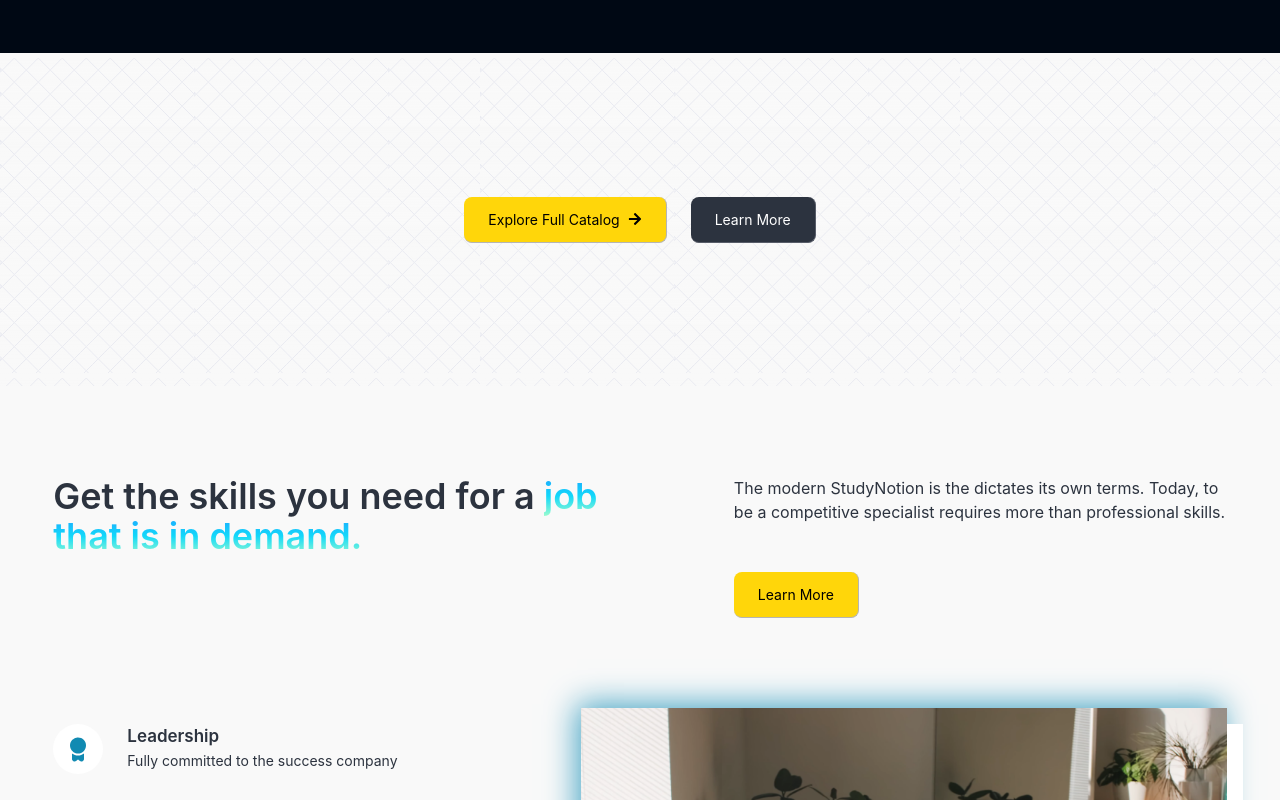
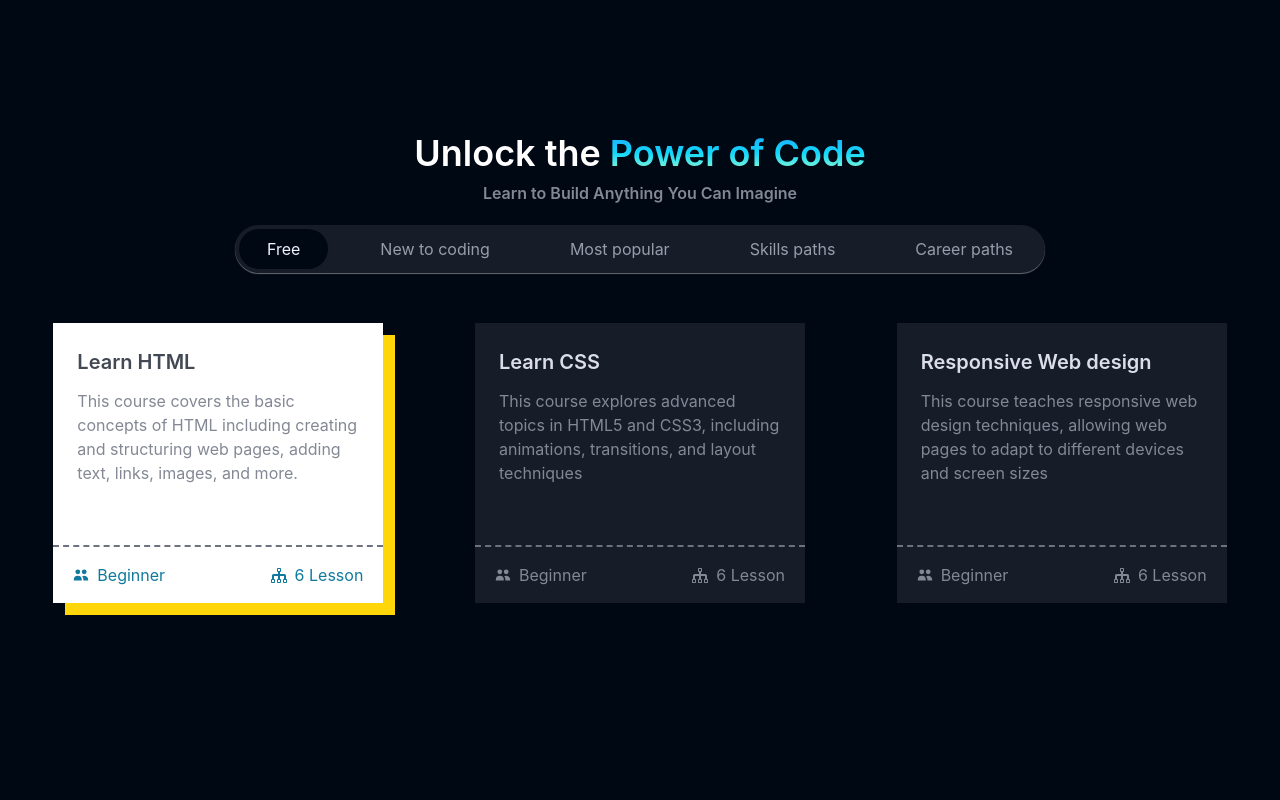
Before and after one commit to Akshay7016/StudyWeb-frontend, a React (Create React App) app: page / in a window 1280 px wide. Shown: the part 1360-2160 px from the top of the page. Built offline with nearby package versions, Linux system fonts and the light colour scheme.

Commit message:
SEction 1 updated

```diff
--- a/src/components/CTAButton.js
+++ b/src/components/core/homepage/Button.js
@@ -1,7 +1,7 @@
 import React from 'react'
 import { Link } from 'react-router-dom'
 
-const CTAButton = ({ children, active, linkTo }) => {
+const Button = ({ children, active, linkTo }) => {
     return (
         <Link to={linkTo}>
             <div className={`py-3 px-6 text-[14px] rounded-lg ${active ? "bg-yellow-50 text-black border-b-[1px] border-r-[1px] border-pure-greys-100" : "bg-richblack-700 text-white border-b-[1px] border-r-[1px] border-richblack-500"} hover:scale-95 hover:border-none transition-all duration-200`}>
@@ -11,4 +11,4 @@ const CTAButton = ({ children, active, linkTo }) => {
     )
 }
 
-export default CTAButton
+export default Button
--- a/src/components/CodeBlocks.js
+++ b/src/components/core/homepage/CodeBlocks.js
@@ -2,7 +2,7 @@ import React from 'react';
 import { FaArrowRight } from 'react-icons/fa';
 import { TypeAnimation } from 'react-type-animation';
 
-import CTAButton from './CTAButton';
+import Button from './Button';
 
 const CodeBlocks = ({
     flexDirection,
@@ -22,16 +22,16 @@ const CodeBlocks = ({
                     {subHeading}
                 </div>
                 <div className='flex gap-6'>
-                    <CTAButton active={true} linkTo="/signup">
+                    <Button active={true} linkTo="/signup">
                         <div className='flex gap-2 items-center'>
                             {ctabtn1}
                             <FaArrowRight />
                         </div>
-                    </CTAButton>
+                    </Button>
 
-                    <CTAButton linkTo="/signup">
+                    <Button linkTo="/signup">
                         {ctabtn2}
-                    </CTAButton>
+                    </Button>
                 </div>
             </div>
 
--- /dev/null
+++ b/src/components/core/homepage/CourseCard.js
@@ -0,0 +1,47 @@
+import React from 'react'
+
+import { HiUsers } from 'react-icons/hi';
+import { ImTree } from 'react-icons/im';
+
+const CourseCard = ({ course, currentCard, setCurrentCard }) => {
+    const { heading, description, level, lessonNumber } = course;
+
+    return (
+        <div className='relative mb-[200px] w-[330px] h-[280px]'>
+
+            {
+                currentCard === heading &&
+                <div className='w-full h-full absolute z-[5] top-3 left-3 bg-yellow-50'></div>
+            }
+
+            <div
+                className={`w-full h-full relative z-[10] cursor-pointer ${currentCard === heading ? "bg-white" : "bg-richblack-800"}`}
+                onClick={() => setCurrentCard(heading)}
+            >
+                <div className='flex flex-col gap-3 p-6 h-[80%] border-b-2 border-dashed border-richblack-400'>
+                    <div className={`font-semibold text-[20px] font-inter ${currentCard === heading ? "text-richblack-600" : "text-richblack-25"}`}>
+                        {heading}
+                    </div>
+
+                    <div className='font-normal text-richblack-300'>
+                        {description}
+                    </div>
+                </div>
+
+                <div className={`h-[20%] px-5 flex justify-between ${currentCard === heading ? "text-blue-300" : "text-richblack-300"}`}>
+                    <div className='flex gap-2 items-center'>
+                        <HiUsers />
+                        {level}
+                    </div>
+
+                    <div className='flex gap-2 items-center'>
+                        <ImTree />
+                        {lessonNumber} Lesson
+                    </div>
+                </div>
+            </div>
+        </div>
+    )
+}
+
+export default CourseCard;
--- /dev/null
+++ b/src/components/core/homepage/ExploreMore.js
@@ -0,0 +1,73 @@
+import React, { useState } from 'react';
+
+import HighlightText from './HighlightText';
+import { HomePageExplore } from "../../../data/homepage-explore";
+import CourseCard from './CourseCard';
+
+const tabsName = [
+    "Free",
+    "New to coding",
+    "Most popular",
+    "Skills paths",
+    "Career paths"
+];
+
+const ExploreMore = () => {
+    const [currentTab, setCurrentTab] = useState(tabsName[0]);
+    const [courses, setCourses] = useState(HomePageExplore[0].courses);
+    const [currentCard, setCurrentCard] = useState(HomePageExplore[0].courses[0].heading);
+
+    const setMyCards = (value) => {
+        setCurrentTab(value);
+        const result = HomePageExplore.filter((course) => course.tag === value);
+        setCourses(result[0].courses);
+        setCurrentCard(result[0].courses[0].heading);
+    };
+
+    return (
+        <div className='w-full mt-20'>
+            <div className='text-4xl font-semibold text-center'>
+                Unlock the <HighlightText text="Power of Code" />
+            </div>
+
+            <div className='mt-[8px] text-richblack-300 text-center font-semibold'>
+                Learn to Build Anything You Can Imagine
+            </div>
+
+            <div className='w-fit mx-auto mt-5 mb-[50px] flex items-center gap-6 bg-richblack-800 rounded-full p-1 shadow-[0_1px_1px_rgba(255,255,255,0.4)]'>
+                {
+                    tabsName.map((tab, index) => {
+                        return (
+                            <div
+                                key={index}
+                                className={`
+                                    ${currentTab === tab ? "bg-richblack-900 text-richblack-5" : "text-richblack-200"} rounded-full transition-all duration-200 cursor-pointer hover:bg-richblack-900 hover:text-richblack-5 py-2 px-7
+                                `}
+                                onClick={() => setMyCards(tab)}
+                            >
+                                {tab}
+                            </div>
+                        )
+                    })
+                }
+            </div>
+
+            <div className='w-full flex items-center justify-between'>
+                {
+                    courses.map((course, index) => {
+                        return (
+                            <CourseCard
+                                key={index}
+                                course={course}
+                                currentCard={currentCard}
+                                setCurrentCard={setCurrentCard}
+                            />
+                        )
+                    })
+                }
+            </div>
+        </div>
+    )
+}
+
+export default ExploreMore
--- a/src/components/InstructorSection.js
+++ b/src/components/core/homepage/InstructorSection.js
@@ -1,8 +1,8 @@
 import React from 'react';
 import { FaArrowRight } from 'react-icons/fa';
 
-import Instructor from '../assets/Images/Instructor.png';
-import CTAButton from './CTAButton';
+import Instructor from '../../../assets/Images/Instructor.png';
+import Button from './Button';
 import HighlightText from './HighlightText';
 
 const InstructorSection = () => {
@@ -28,12 +28,12 @@ const InstructorSection = () => {
                 </div>
 
                 <div className='w-fit'>
-                    <CTAButton active={true} linkTo="/signup">
+                    <Button active={true} linkTo="/signup">
                         <div className='flex items-center gap-2'>
                             Start Teaching Today
                             <FaArrowRight />
                         </div>
-                    </CTAButton>
+                    </Button>
                 </div>
             </div>
         </div>
--- a/src/pages/Home.js
+++ b/src/pages/Home.js
@@ -2,12 +2,13 @@ import React from 'react'
 import { Link } from 'react-router-dom'
 import { FaArrowRight } from 'react-icons/fa';
 
-import HighlightText from '../components/HighlightText';
-import CTAButton from '../components/CTAButton';
-import CodeBlocks from '../components/CodeBlocks';
-import TimelineSection from '../components/TimelineSection';
-import LearningLanguageSection from '../components/LearningLanguageSection';
-import InstructorSection from '../components/InstructorSection';
+import HighlightText from '../components/core/homepage/HighlightText';
+import Button from '../components/core/homepage/Button';
+import CodeBlocks from '../components/core/homepage/CodeBlocks';
+import TimelineSection from '../components/core/homepage/TimelineSection';
+import LearningLanguageSection from '../components/core/homepage/LearningLanguageSection';
+import InstructorSection from '../components/core/homepage/InstructorSection';
+import ExploreMore from '../components/core/homepage/ExploreMore';
 
 import Banner from '../assets/Images/banner.mp4';
 
@@ -34,13 +35,13 @@ const Home = () => {
                 </div>
 
                 <div className='flex gap-6 mt-[38px]'>
-                    <CTAButton active={true} linkTo="/signup">
+                    <Button active={true} linkTo="/signup">
                         Learn More
-                    </CTAButton>
+                    </Button>
 
-                    <CTAButton linkTo="/login">
+                    <Button linkTo="/login">
                         Book a Demo
-                    </CTAButton>
+                    </Button>
                 </div>
 
                 <div className='mt-12 mb-[80px] lg:mb-[140px] w-[97%] relative shadow-[-5px_-5px_40px_10px_#073B4C]'>
@@ -79,10 +80,12 @@ const Home = () => {
                         subHeading="Go ahead, give it a try. Our hands-on learning environment means you'll be writing real code from your very first lesson."
                         ctabtn1="Continue Lesson"
                         ctabtn2="Learn More"
-                        codeLines={`import React, {useState} from 'react'; \n import CTAButton from './Button'; \n import {toast} from 'react-toastify'; \n import {FaArrowRight} from 'react-icons/fa'; \n  \n const Home = () => { \n return ( \n <div>Home</div> \n ) \n }; \n export default Home;`}
+                        codeLines={`import React, {useState} from 'react'; \n import Button from './Button'; \n import {toast} from 'react-toastify'; \n import {FaArrowRight} from 'react-icons/fa'; \n  \n const Home = () => { \n return ( \n <div>Home</div> \n ) \n }; \n export default Home;`}
                         codeColor="text-caribbeangreen-5"
                     />
                 </div>
+
+                <ExploreMore />
 
             </div>
 
@@ -91,16 +94,16 @@ const Home = () => {
                 <div className='homepage_bg h-[333px]'>
                     <div className='w-11/12 h-full mx-auto max-w-maxContent flex items-center justify-center'>
                         <div className='flex gap-6'>
-                            <CTAButton active={true} linkTo="/signup">
+                            <Button active={true} linkTo="/signup">
                                 <div className='flex gap-2 items-center'>
                                     Explore Full Catalog
                                     <FaArrowRight />
                                 </div>
-                            </CTAButton>
+                            </Button>
 
-                            <CTAButton linkTo="/signup">
+                            <Button linkTo="/signup">
                                 Learn More
-                            </CTAButton>
+                            </Button>
                         </div>
                     </div>
                 </div>
@@ -117,9 +120,9 @@ const Home = () => {
                                 The modern StudyNotion is the dictates its own terms. Today, to be a competitive specialist requires more than professional skills.
                             </div>
 
-                            <CTAButton active={true} linkTo="/signup">
+                            <Button active={true} linkTo="/signup">
                                 Learn More
-                            </CTAButton>
+                            </Button>
                         </div>
                     </div>
 
```
Also changed, not shown: src/components/core/homepage/LearningLanguageSection.js (renamed from src/components/LearningLanguageSection.js, +7 -7 lines), src/components/core/homepage/TimelineSection.js (renamed from src/components/TimelineSection.js, +5 -5 lines), src/data/homepage-explore.js (+15 -15 lines), src/components/common/Footer.js (added), src/components/core/homepage/HighlightText.js (renamed from src/components/HighlightText.js).
